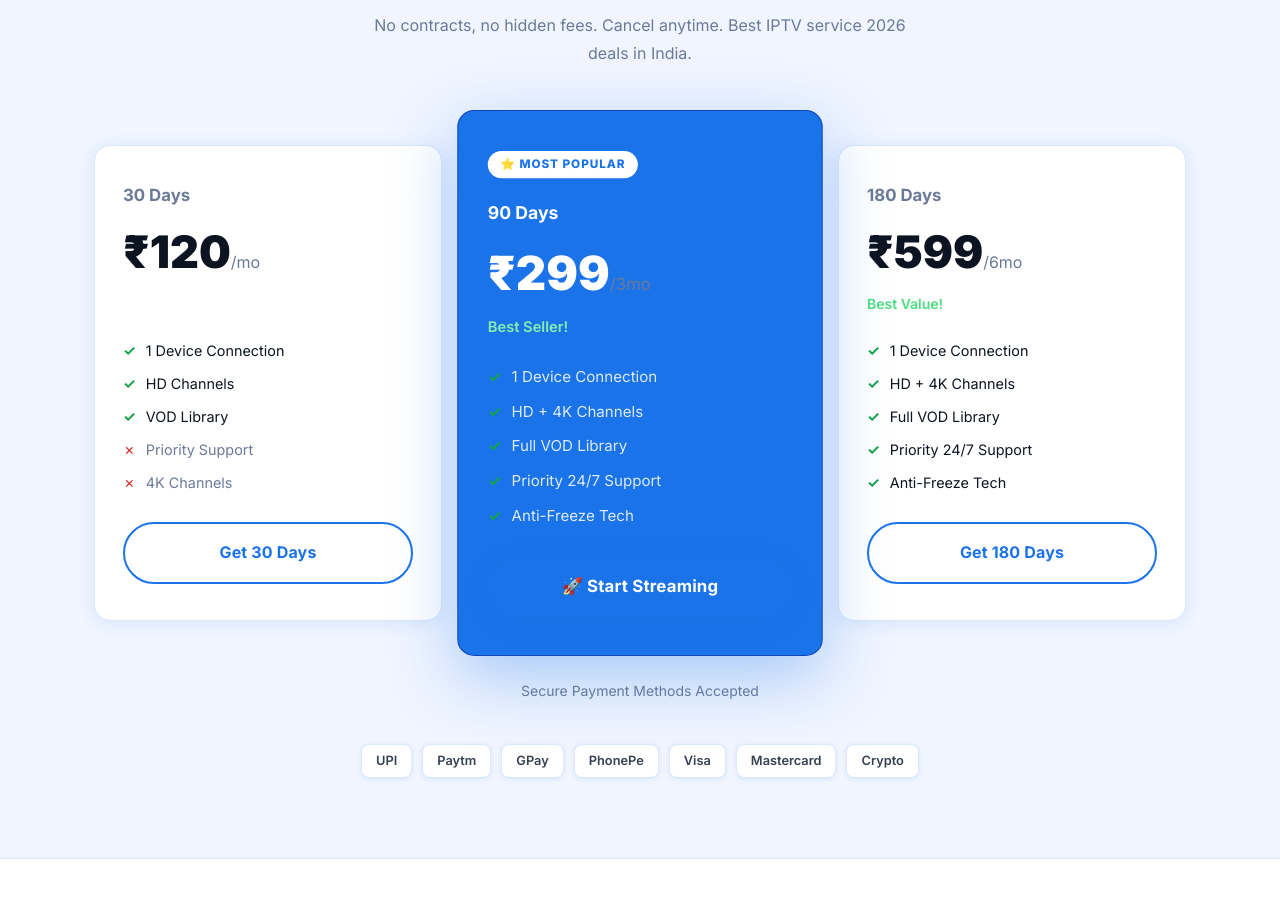
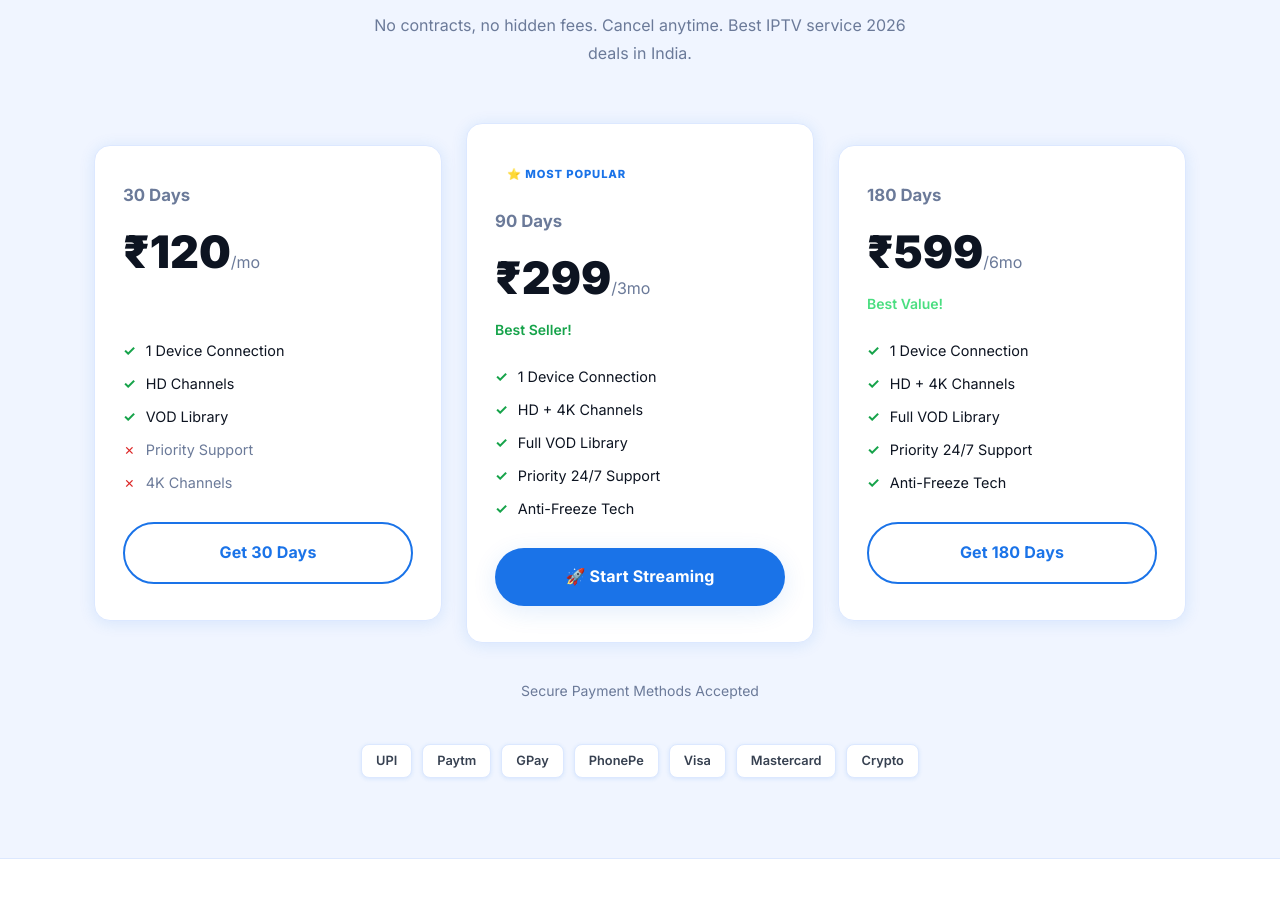
Before and after one commit to souravslg/IPTV, a Next.js app: page / in a window 1280 px wide. Shown: the part 1633-2531 px from the top of the page. Built offline with nearby package versions, Linux system fonts and the light colour scheme.

Commit message:
Make all 3 pricing cards same color (remove featured styling)

```diff
--- a/src/app/page.tsx
+++ b/src/app/page.tsx
@@ -121,9 +121,9 @@ export default function Home() {
             </div>
 
             {/* 90 Days — Featured */}
-            <div className="card pricing-card featured">
+            <div className="card pricing-card">
               <div className="popular-badge">⭐ Most Popular</div>
-              <div className="pricing-name" style={{ color: '#93c5fd' }}>90 Days</div>
+              <div className="pricing-name">90 Days</div>
               <div className="pricing-price">₹299<span>/3mo</span></div>
               <div className="pricing-save">Best Seller!</div>
               <ul className="pricing-features">
```
